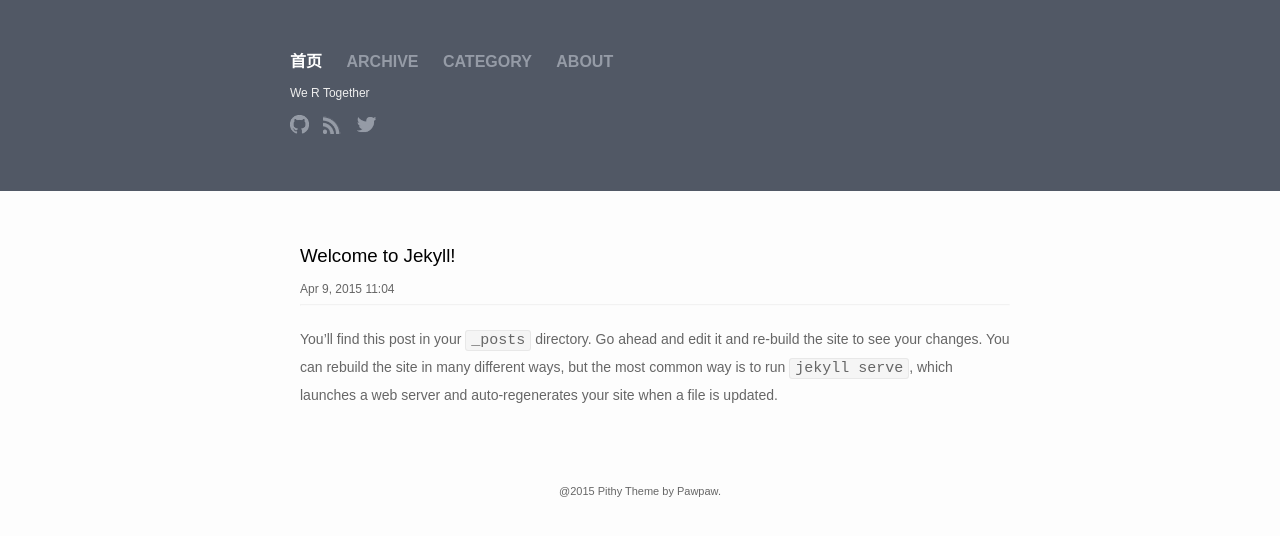
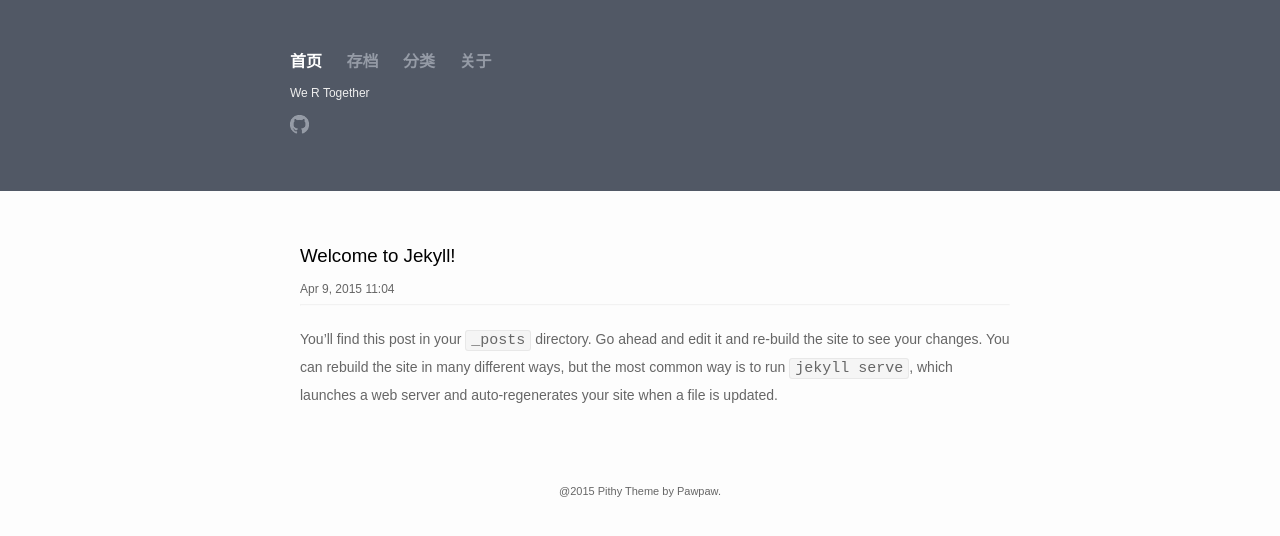
Before and after one commit to wise-r/old_wise-r.github.io, a Jekyll site: the page built from index.html, in a window 1280 px wide. Shown: the top 536 px of the page. Built offline with Jekyll 4.4.1, drawn with Linux system fonts in a browser that asks for light colours.

Commit message:
Change cover

```diff
--- a/_includes/header.html
+++ b/_includes/header.html
@@ -15,34 +15,34 @@
 			{% if page.path == "archive.html" %}
 			<span class="title">
 				<li>
-					<a href="/archive.html">archive</a>
+					<a href="/archive.html">存档</a>
 				</li>
 			</span>
 			{% else %}
 				<li>
-					<a href="/archive.html">archive</a>
+					<a href="/archive.html">存档</a>
 				</li>
 			{% endif %}
 			{% if page.path == "category.html" %}
 			<span class="title">
 				<li>
-					<a href="/category.html">category</a>
+					<a href="/category.html">分类</a>
 				</li>
 			</span>
 			{% else %}
 				<li>
-					<a href="/category.html">category</a>
+					<a href="/category.html">分类</a>
 				</li>
 			{% endif %}
 			{% if page.path == "about.html" %}
 			<span class="title">
 				<li>
-					<a href="/about.html">about</a>
+					<a href="/about.html">关于</a>
 				</li>
 			</span>
 			{% else %}
 				<li>
-					<a href="/about.html">about</a>
+					<a href="/about.html">关于</a>
 				</li>
 			{% endif %}
 		</div>
@@ -52,17 +52,6 @@
 				<a href="https://github.com/{{ site.github_username }}" title="Github">
 					<img width="19px" height="19px" src="/images/github.png"/>
 				</a>
-			</li>
-			<li>
-				<a href="/feed.xml" title="RSS">
-					<img width="19px" height="19px" src="/images/rss.png"/>
-				</a>
-			</li>
-			<li>
-				<a href="https://twitter.com/{{ site.twitter_username }}" title="Twitter">
-					<img width="19px" height="19px" src="/images/twitter.png"/>
-				</a>
-			</li>
 		</ul>
 	</div>
 </header>
```
